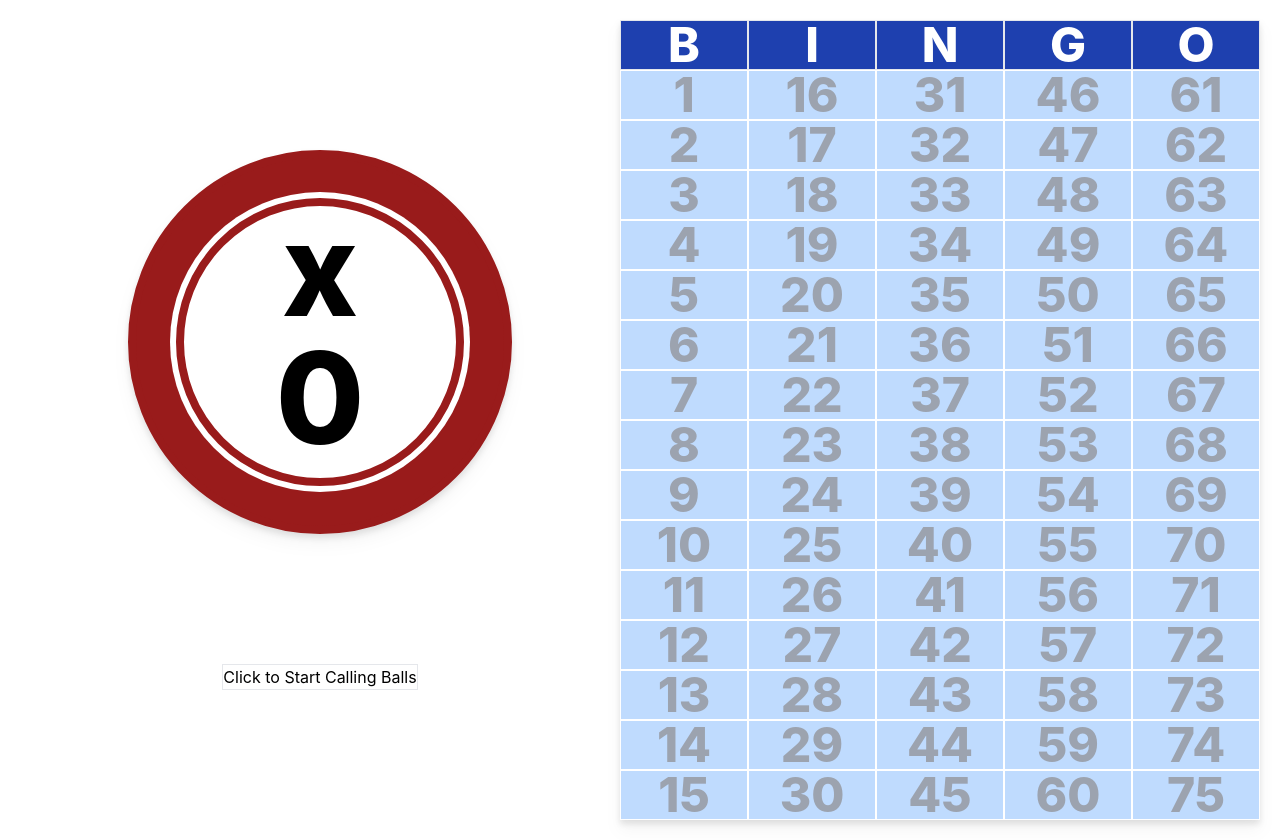
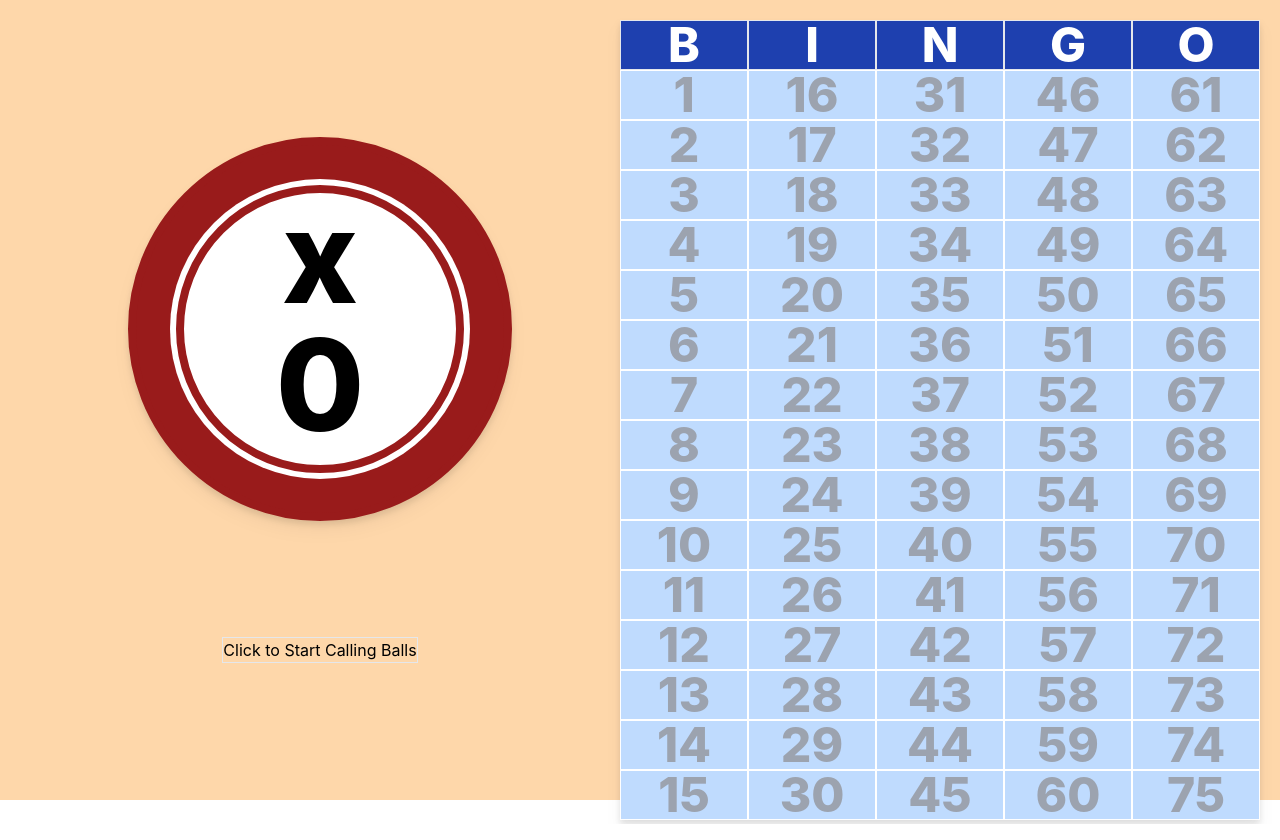
Before and after one commit to fefo360/bingogamecaller, a React (Create React App) app: page / in a window 1280 px wide. Built offline with nearby package versions, Linux system fonts and the light colour scheme.

Commit message:
changed background color

```diff
--- a/src/App.tsx
+++ b/src/App.tsx
@@ -5,6 +5,7 @@
 import { BingoNumber } from "./types/interfaces";
 import bingoNumberList from "./utils/bingoNumbersList";
 import delay from "./utils/delay";
+import sound from './assets/audio/marked.mp3'
 
 function App() {
   const [boardNumbers, setBoardNumbers] =
@@ -17,6 +18,13 @@
 
   const startGame = async () => {
     while(numbersOnBoard.current.length < 75) {
+      const audio = new Audio(sound);
+      audio.play().catch((error) => {
+        console.log("error playing sound: ", error);
+        //  when an exception is played, the exception flow is followed
+      });
+
+
       //doesnt work insde loop shows length of 0
       console.log(numbersOnBoard.current.length);
 
@@ -36,12 +44,12 @@
     //add value to numbersOnBoard
     numbersOnBoard.current.push(randomNumber);
 
-    await delay(3000);
+    await delay(5000);
   }
   };
 
   return (
-    <div className="App bg-slate- flex justify-between p-5">
+    <div className="App bg-orange-200 h-screen flex justify-between p-5">
       <NumberCaller
         boardNumbers={boardNumbers}
         startGame={startGame}
--- a/src/react-app-env.d.ts
+++ b/src/react-app-env.d.ts
@@ -1 +1,5 @@
 /// <reference types="react-scripts" />
+declare module '*.mp3' {
+    const src: string;
+    export default src;
+  }
```
Also changed, not shown: 1 other file (tests, documents, lock files or other folders).
